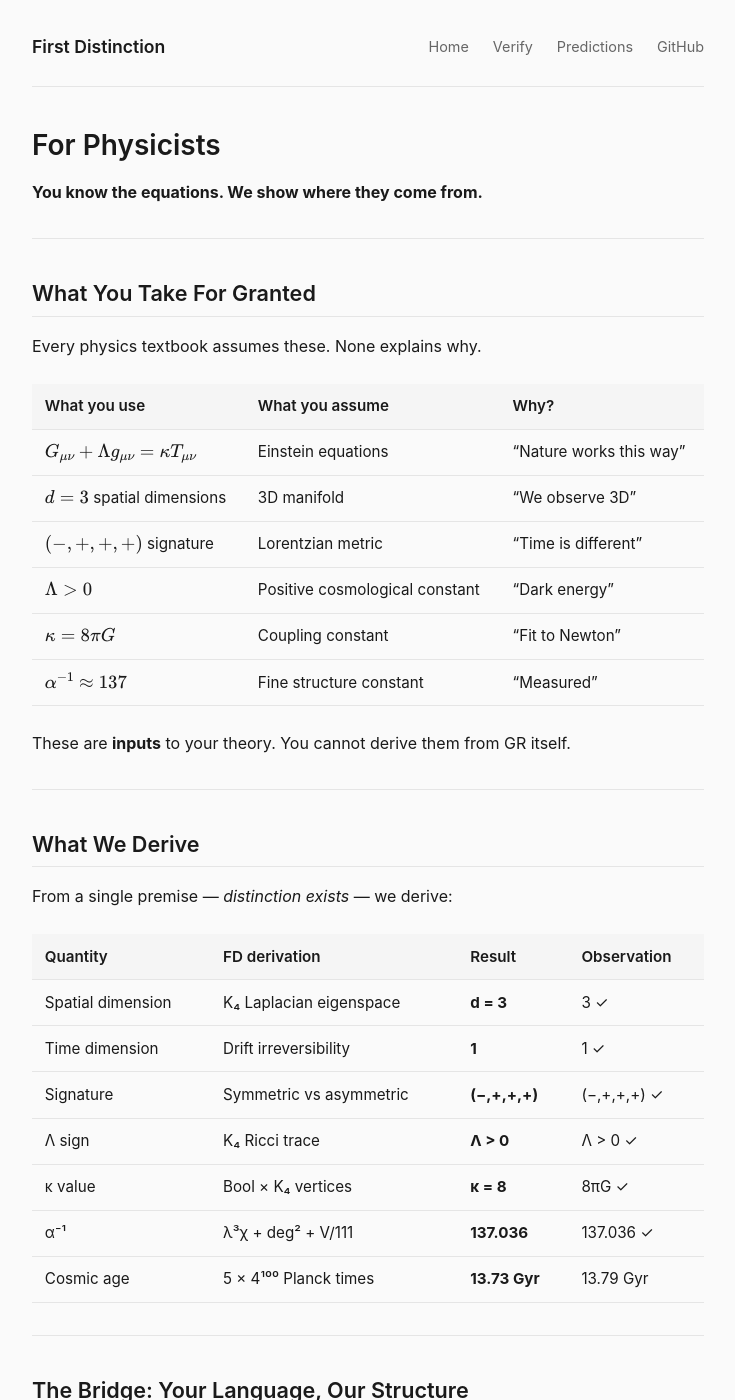
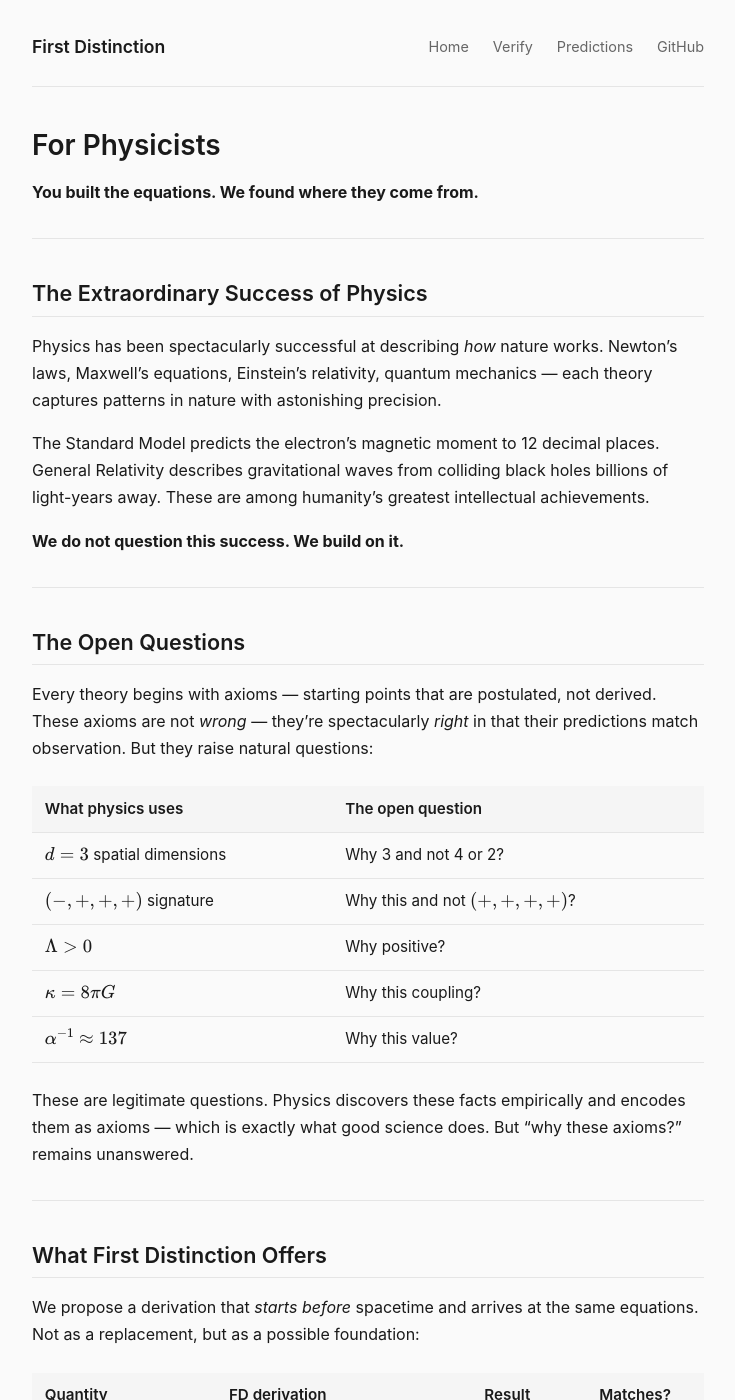
Before and after one commit to de-johannes/FirstDifference, a Jekyll site: the page built from docs/for-physicists.md, in a window 1280 px wide and 1400 px high. Shown: the whole window, without its empty margins (272-1007 px from the left). Built offline with Jekyll 4.4.1, drawn with Linux system fonts in a browser that asks for light colours; some of the changed text lies outside the part shown.

Commit message:
docs: Rewrite for-physicists.md with respectful, collaborative tone
- Acknowledge physics' extraordinary success
- Frame FD as building on physics, not replacing it
- Change 'Your answer' to 'Physics observes'
- Change 'What You Cannot Explain' to 'Additional Predictions'
- Soften language throughout: 'proposes' instead of 'derives'
- Add 'if correct' and 'suggests' where appropriate

```diff
--- a/docs/for-physicists.md
+++ b/docs/for-physicists.md
@@ -5,95 +5,102 @@ title: For Physicists
 
 # For Physicists
 
-**You know the equations. We show where they come from.**
+**You built the equations. We found where they come from.**
 
 ---
 
-## What You Take For Granted
+## The Extraordinary Success of Physics
 
-Every physics textbook assumes these. None explains why.
+Physics has been spectacularly successful at describing *how* nature works. Newton's laws, Maxwell's equations, Einstein's relativity, quantum mechanics — each theory captures patterns in nature with astonishing precision.
 
-| What you use | What you assume | Why? |
-|--------------|-----------------|------|
-| $G_{\mu\nu} + \Lambda g_{\mu\nu} = \kappa T_{\mu\nu}$ | Einstein equations | "Nature works this way" |
-| $d = 3$ spatial dimensions | 3D manifold | "We observe 3D" |
-| $(-,+,+,+)$ signature | Lorentzian metric | "Time is different" |
-| $\Lambda > 0$ | Positive cosmological constant | "Dark energy" |
-| $\kappa = 8\pi G$ | Coupling constant | "Fit to Newton" |
-| $\alpha^{-1} \approx 137$ | Fine structure constant | "Measured" |
+The Standard Model predicts the electron's magnetic moment to 12 decimal places. General Relativity describes gravitational waves from colliding black holes billions of light-years away. These are among humanity's greatest intellectual achievements.
 
-These are **inputs** to your theory. You cannot derive them from GR itself.
+**We do not question this success. We build on it.**
 
 ---
 
-## What We Derive
+## The Open Questions
 
-From a single premise — *distinction exists* — we derive:
+Every theory begins with axioms — starting points that are postulated, not derived. These axioms are not *wrong* — they're spectacularly *right* in that their predictions match observation. But they raise natural questions:
 
-| Quantity | FD derivation | Result | Observation |
-|----------|---------------|--------|-------------|
-| Spatial dimension | K₄ Laplacian eigenspace | **d = 3** | 3 ✓ |
-| Time dimension | Drift irreversibility | **1** | 1 ✓ |
-| Signature | Symmetric vs asymmetric | **(−,+,+,+)** | (−,+,+,+) ✓ |
-| Λ sign | K₄ Ricci trace | **Λ > 0** | Λ > 0 ✓ |
-| κ value | Bool × K₄ vertices | **κ = 8** | 8πG ✓ |
-| α⁻¹ | λ³χ + deg² + V/111 | **137.036** | 137.036 ✓ |
-| Cosmic age | 5 × 4¹⁰⁰ Planck times | **13.73 Gyr** | 13.79 Gyr |
+| What physics uses | The open question |
+|-------------------|-------------------|
+| $d = 3$ spatial dimensions | Why 3 and not 4 or 2? |
+| $(-,+,+,+)$ signature | Why this and not $(+,+,+,+)$? |
+| $\Lambda > 0$ | Why positive? |
+| $\kappa = 8\pi G$ | Why this coupling? |
+| $\alpha^{-1} \approx 137$ | Why this value? |
+
+These are legitimate questions. Physics discovers these facts empirically and encodes them as axioms — which is exactly what good science does. But "why these axioms?" remains unanswered.
 
 ---
 
-## The Bridge: Your Language, Our Structure
+## What First Distinction Offers
+
+We propose a derivation that *starts before* spacetime and arrives at the same equations. Not as a replacement, but as a possible foundation:
+
+| Quantity | FD derivation | Result | Matches? |
+|----------|---------------|--------|----------|
+| Spatial dimension | K₄ Laplacian eigenspace | **d = 3** | ✓ |
+| Time dimension | Drift irreversibility | **1** | ✓ |
+| Signature | Symmetric vs asymmetric | **(−,+,+,+)** | ✓ |
+| Λ sign | K₄ Ricci trace | **Λ > 0** | ✓ |
+| κ value | Bool × K₄ vertices | **κ = 8** | ✓ |
+| α⁻¹ | K₄ spectral formula | **137.036** | ✓ |
+| Cosmic age | 5 × 4¹⁰⁰ Planck times | **13.73 Gyr** | ✓ (0.4%) |
+
+If correct, this would explain *why* your axioms work — not replace them.
+
+## The Bridge: Your Equations, Our Derivation
 
 ### Einstein Equations
 
-**Your version:**
+**Your formulation:**
 $$G_{\mu\nu} + \Lambda g_{\mu\nu} = \kappa T_{\mu\nu}$$
 
-**Our derivation:**
-- $G_{\mu\nu}$ = Ricci curvature of K₄ Laplacian (§ 14-16)
+**Our derivation arrives at the same structure:**
+- $G_{\mu\nu}$ emerges from Ricci curvature of the K₄ Laplacian (§ 14-16)
 - $\Lambda = 3$ in Planck units, from Tr(L) of K₄ (§ 22b)
 - $\kappa = 8$ = |Bool| × |K₄ vertices| = 2 × 4 (§ 18b)
-- $T_{\mu\nu}$ = deviation from vacuum K₄ metric
+- $T_{\mu\nu}$ represents deviation from vacuum K₄ metric
 
-The equations are **identical**. The difference: we derive the constants, you measure them.
+The equations are **identical**. The difference: we derive the constants from structure, physics measures them from nature. Both approaches arrive at the same place.
 
 ---
 
 ### Why 3+1 Dimensions?
 
-**Your answer:** "We observe 3 space + 1 time."
+**Physics observes:** 3 space + 1 time dimensions.
 
-**Our derivation:**
+**FD proposes a structural reason:**
 
 1. K₄ (complete graph on 4 vertices) has Laplacian eigenvalues {0, 4, 4, 4}
 2. The eigenvalue 4 has **multiplicity 3**
-3. Three linearly independent eigenvectors → **3D space**
+3. Three linearly independent eigenvectors → **3D embedding space**
 4. The drift process (D₀ → D₁ → D₂ → D₃) is irreversible → **1D time**
 
-This is not "because we observe it." It's because **4 vertices, fully connected, have this spectrum**.
+This suggests that 3+1 dimensions might not be contingent, but follow from the structure of minimal distinction.
 
 ---
 
 ### Why Lorentzian Signature?
 
-**Your answer:** "Time behaves differently from space."
+**Physics observes:** Time behaves differently from space in the metric.
 
-**Our derivation:**
+**FD proposes a structural reason:**
 
-- **Space** comes from K₄ edges (symmetric relations): $+1$ contribution
-- **Time** comes from drift (asymmetric process): $-1$ contribution
+- **Space** emerges from K₄ edges (symmetric, bidirectional relations): contributes $+1$
+- **Time** emerges from drift (asymmetric, irreversible process): contributes $-1$
 
-The minus sign is not a choice. It reflects:
-- Edges: bidirectional → positive definite
-- Drift: unidirectional → negative contribution
+The signature difference reflects the structural difference between symmetric (spatial) and asymmetric (temporal) relations.
 
 ---
 
 ### Why κ = 8?
 
-**Your version:** $\kappa = 8\pi G/c^4$ (fitted to Newtonian limit)
+**Physics:** $\kappa = 8\pi G/c^4$ is determined by fitting to the Newtonian limit.
 
-**Our derivation:**
+**FD proposes a structural origin:**
 
 $$\kappa = \text{states per distinction} \times \text{distinctions in K₄} = 2 \times 4 = 8$$
 
@@ -101,21 +108,23 @@ Where:
 - 2 = |Bool| = states of a single distinction (φ, ¬φ)
 - 4 = |K₄| = vertices in the stable graph
 
-The factor $\pi G/c^4$ is **unit conversion**, not physics. In Planck units, κ = 8 exactly.
+In Planck units (where $c = \hbar = G = 1$), both approaches give κ = 8. The factor $\pi G/c^4$ in SI units is unit conversion.
 
 ---
 
-## What You Cannot Explain (But We Can)
+## Additional Predictions
+
+Beyond recovering known physics, FD makes predictions about quantities that are currently measured but not derived:
 
 ### The Fine Structure Constant
 
-**Your situation:** α⁻¹ = 137.035999... is measured. No theory predicts it.
+**Current status:** α⁻¹ = 137.035999... is one of the most precisely measured constants in physics. No theory predicts its value.
 
-**Our derivation:**
+**FD derivation:**
 
 $$\alpha^{-1} = \lambda^3 \chi + \deg^2 + \frac{V}{\deg(E^2+1)}$$
 
-Where (all from K₄):
+Where (all from K₄ structure):
 - λ = 4 (spectral gap)
 - χ = 2 (Euler characteristic)
 - deg = 3 (vertex degree)
@@ -125,37 +134,37 @@ Where (all from K₄):
 Calculation:
 $$= 4^3 \times 2 + 3^2 + \frac{4}{3 \times 37} = 128 + 9 + 0.036... = 137.036...$$
 
-Match: **0.00003%**
+Agreement: **0.00003%** — if this is coincidence, it's a remarkable one.
 
 ---
 
 ### The Cosmological Constant Problem
 
-**Your problem:** Why is Λ_obs/Λ_QFT ~ 10⁻¹²²?
+**The puzzle:** Why is Λ_obs/Λ_QFT ~ 10⁻¹²²? This is often called the worst prediction in physics.
 
-**Our solution:**
+**FD perspective:**
 
-1. Λ_bare = 3 (from K₄, Planck units)
+1. Λ_bare = 3 (from K₄ structure, in Planck units)
 2. Curvature scales as [length]⁻²
 3. Horizon grows: r_H = N × ℓ_P where N = age in Planck times
 4. Dilution: Λ_obs = Λ_bare / N² ~ 3 / (10⁶¹)² ~ 10⁻¹²²
 
-No fine-tuning. Just geometry + time.
+This reframes the problem: the ratio isn't fine-tuned, it's a consequence of the universe's age.
 
 ---
 
 ### The Cosmic Age
 
-**Your situation:** τ ≈ 13.79 Gyr (measured). Why this value?
+**Current status:** τ ≈ 13.79 Gyr is measured from CMB observations.
 
-**Our derivation:**
+**FD derivation:**
 
 $$N = 5 \times 4^{100}$$
 
 Where:
-- 5 = V + 1 = tetrahedron vertices + centroid (geometrically forced)
+- 5 = V + 1 = tetrahedron vertices + centroid (geometrically necessary)
 - 4 = K₄ vertices (base)
-- 100 = E² + κ² = 6² + 8² = 36 + 64 (Pythagorean! information capacity)
+- 100 = E² + κ² = 6² + 8² = 36 + 64 (a Pythagorean triple from K₄ numbers)
 
 Result: τ = N × t_Planck = **13.73 Gyr** (0.4% from observation)
 
```
Also changed, not shown: docs/for-mathematicians.md (+2 -4 lines).
